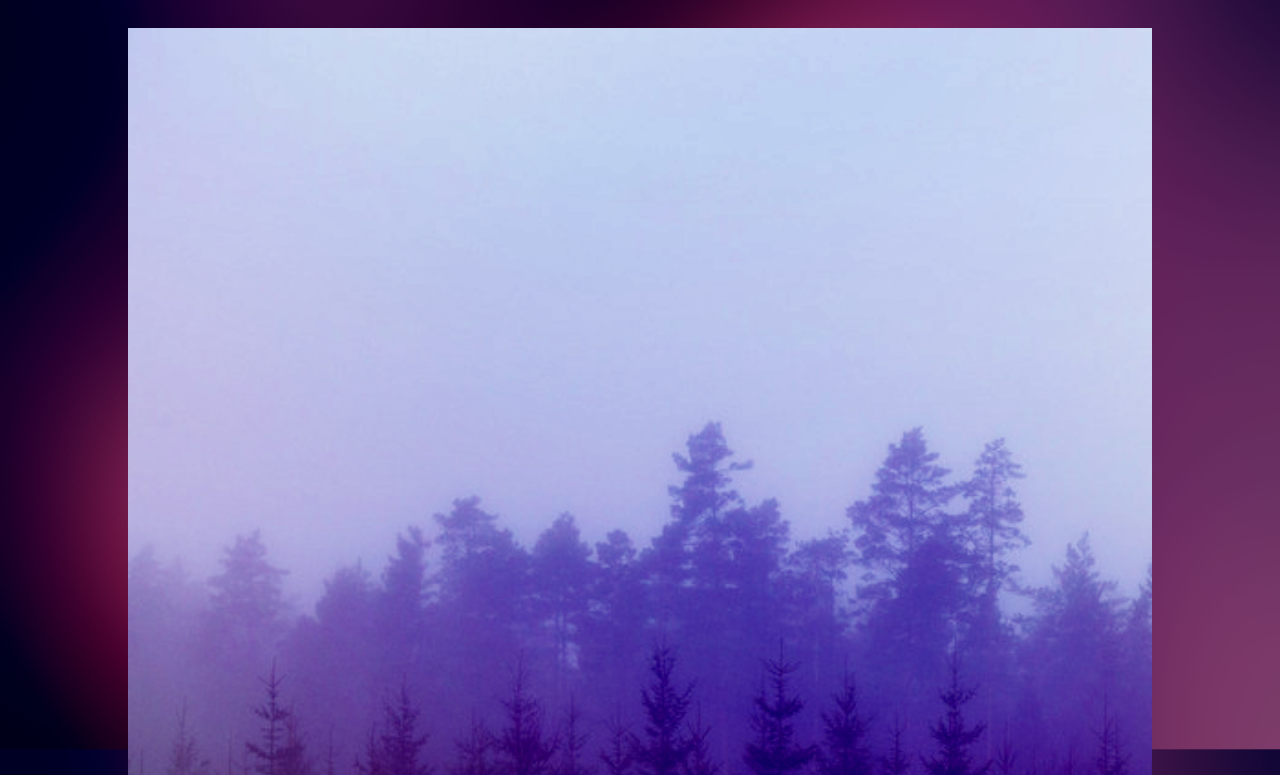
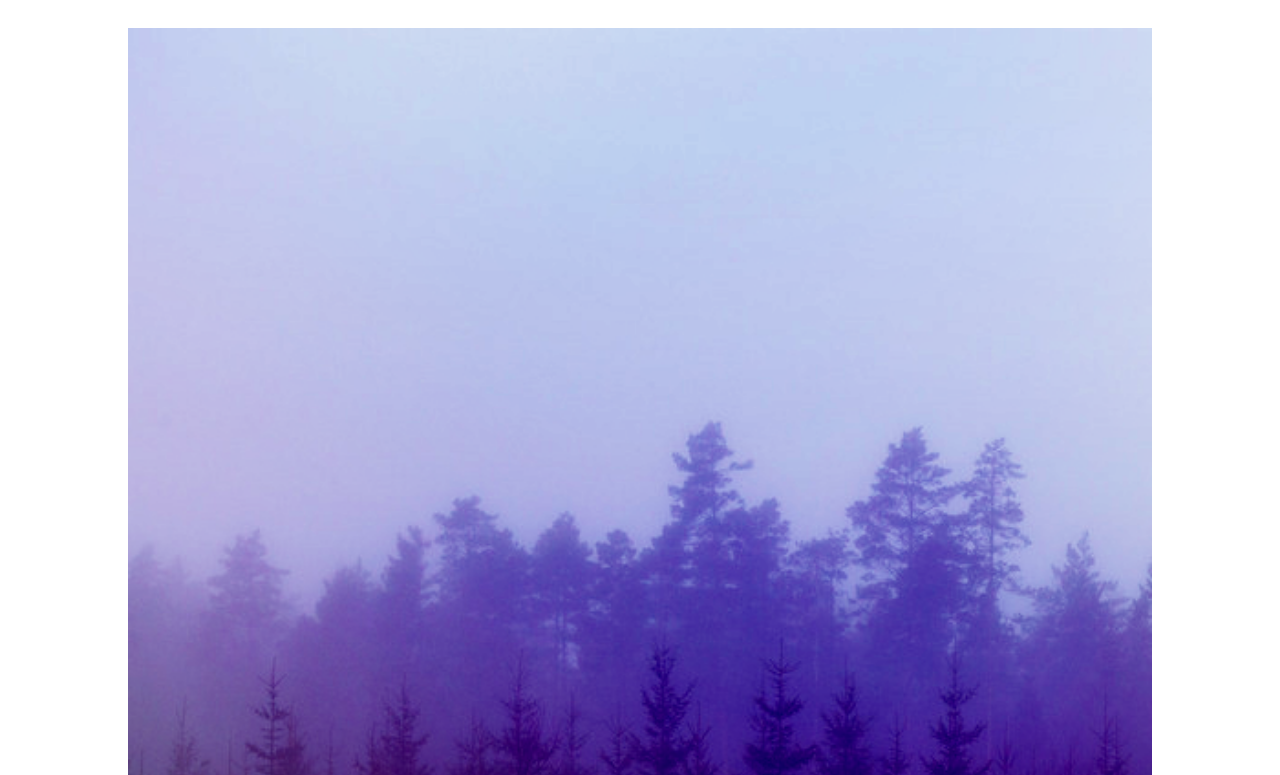
Before and after one commit to pravisti/bloc-jams, a plain HTML site: page collection.html in a window 1280 px wide. Shown: the part 104-879 px from the top of the page. Drawn offline with nearby package versions, Linux system fonts and the light colour scheme.

Commit message:
minor edits

```diff
--- a/collection.html
+++ b/collection.html
@@ -9,7 +9,7 @@
          <link rel="stylesheet" type="text/css" href="styles/main.css">
          <link rel="stylesheet" type="text/css" href="styles/collection.css">
      </head>
-     <body class="collection">
+     <body>
          <nav class="navbar"> <!-- nav bar -->
              <a href="index.html" class="logo">
                  <img src="assets/images/bloc_jams_logo.png" alt="bloc jams logo">
```
Also changed, not shown: index.html (+0 -1 lines).
